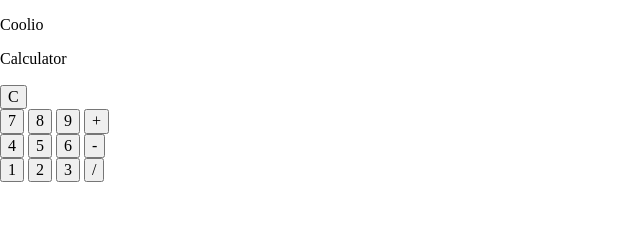
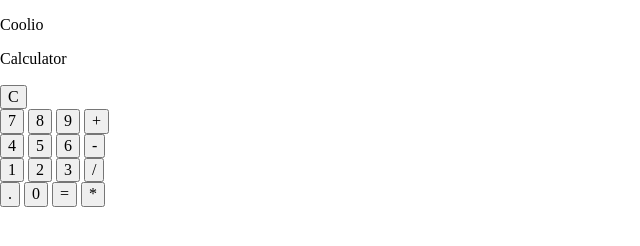
Before and after one commit to daniellezpalmer/calculator, a plain HTML site: page index.html in a window 1280 px wide. Shown: the whole page, without its empty margins (0-640 px from the left). Drawn offline with nearby package versions, Linux system fonts and the light colour scheme; a web font is replaced by a local one.

Commit message:
Added btns . 0 = and *

```diff
--- a/index.html
+++ b/index.html
@@ -37,6 +37,12 @@
         <button class="nums show" id="num3" type="button" value="3">3</button>
         <button class="nums show" id="btnDiv" type="button" value="/">/</button>
       </div>
+      <div class="calcBtns" id="btnsP0EM">
+        <button class="nums show" id="period" type="button" value=".">.</button>
+        <button class="nums show" id="num0" type="button" value="0">0</button>
+        <button class="nums" id="equalSign" type="button" value="=">=</button>
+        <button class="nums show" id="btnMult" type="button" value="*">*</button>
+      </div>
     </div>
   </div>
 </div>
```
